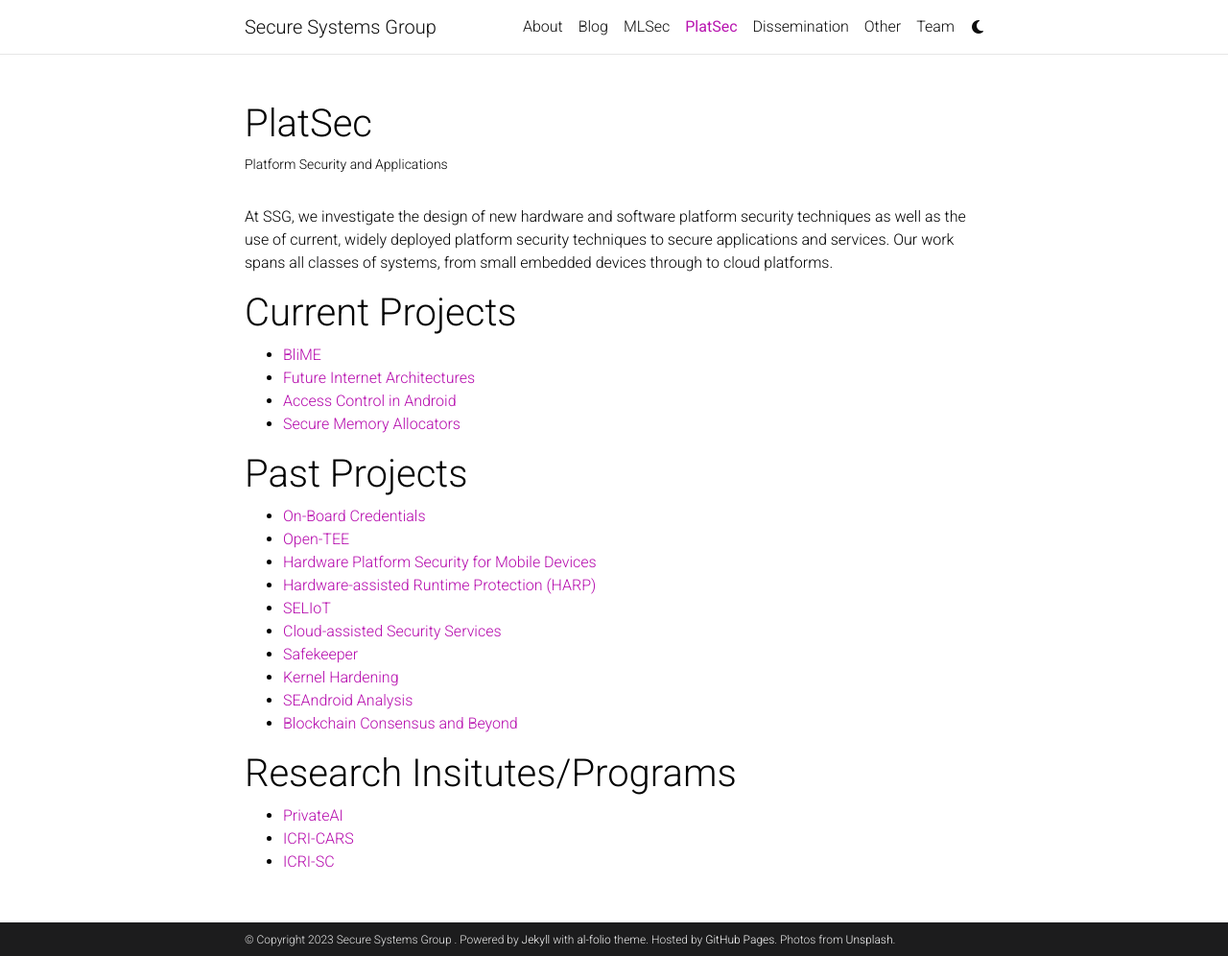
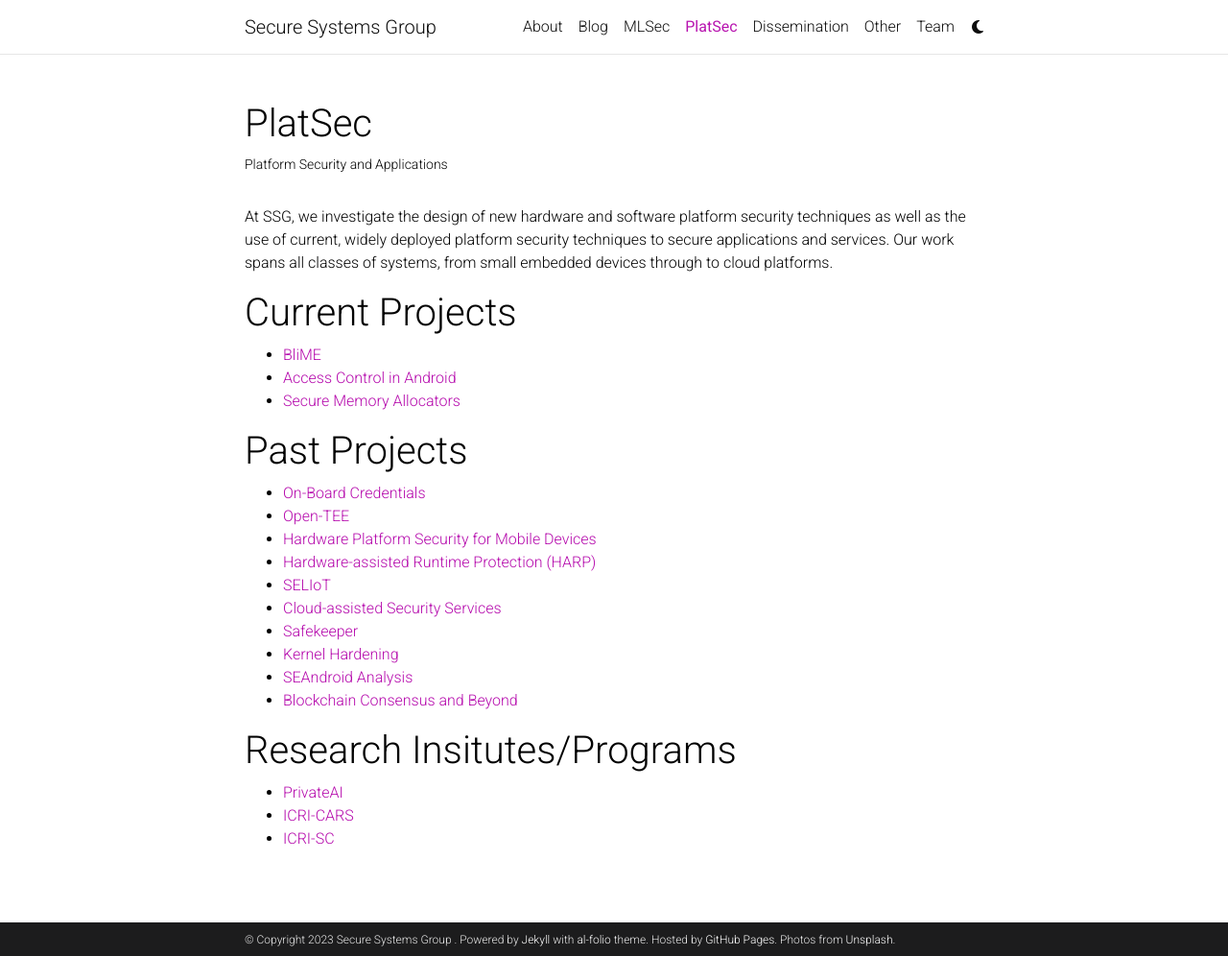
Before and after one commit to ssg-research/ssg-research.github.io, a Jekyll site: the page built from _pages/platsec.md, in a window 1280 px wide and 996 px high. Shown: the whole window at 96% size. Built offline with Jekyll 4.4.1, drawn with Linux system fonts in a browser that asks for light colours; comment, search, counter and statistics services are not loaded; a style sheet for code colours, icons or effects is not loaded; part of the change alters nothing that is shown.

Commit message:
Update platsec.md

```diff
--- a/_pages/platsec.md
+++ b/_pages/platsec.md
@@ -4,7 +4,7 @@ title: PlatSec
 permalink: /platsec/
 description: Platform Security and Applications
 nav: true
-nav_order: 2
+nav_order: 3
 display_categories: [work, fun]
 horizontal: false
 ---
@@ -14,7 +14,6 @@ At SSG, we investigate the design of new hardware and software platform security
 # Current Projects
 
 - [BliME](blime)
-- [Future Internet Architectures](fias)
 - [Access Control in Android](aosp)
 - [Secure Memory Allocators](memallo)
 
```
